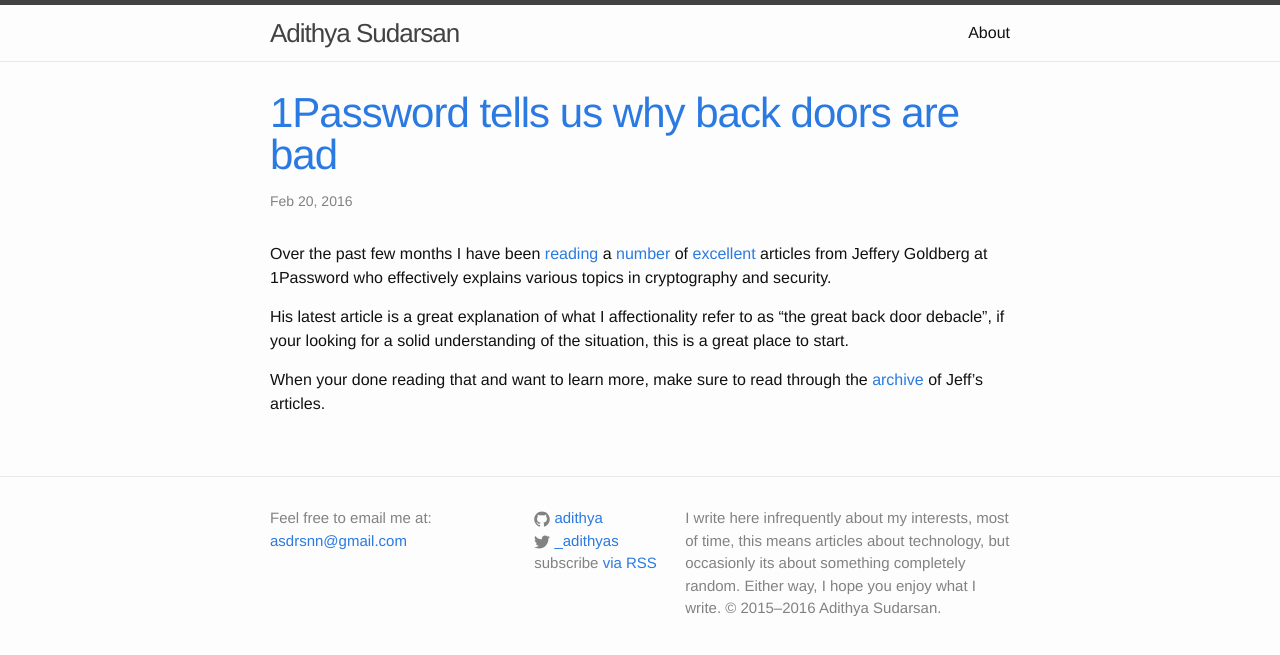
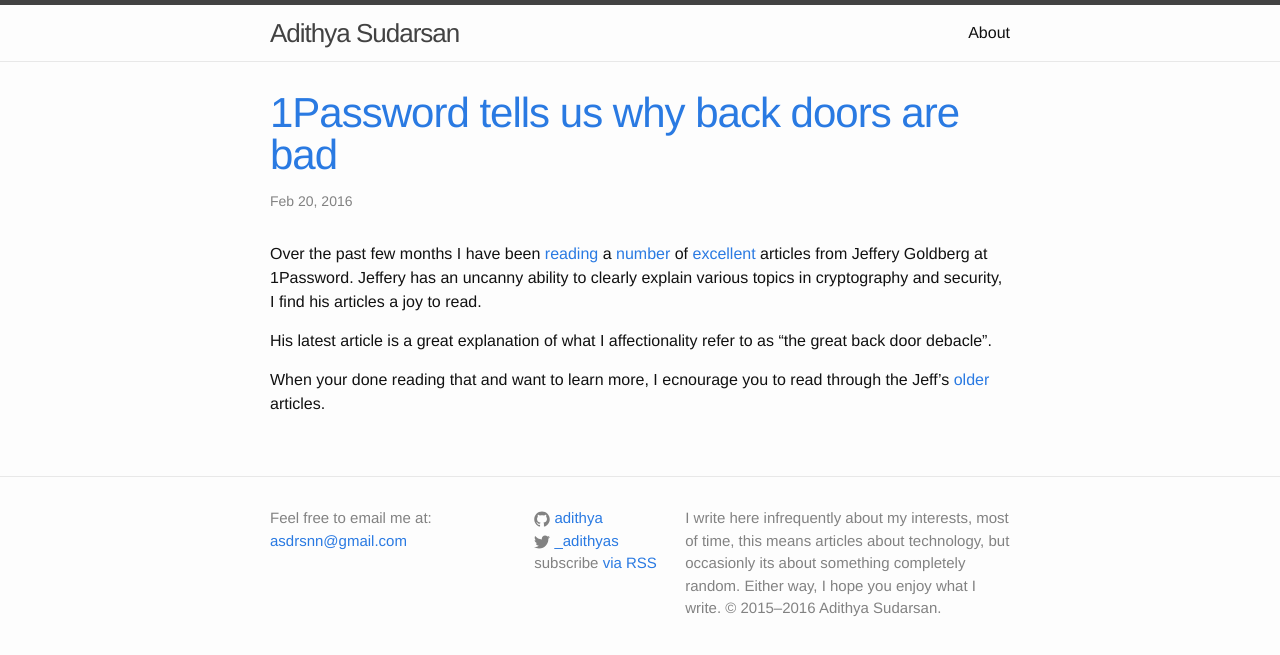
Before and after one commit to adithya/adithya.github.io, a Jekyll site: the page built from _posts/2016-02-20-1Password-why-backdoors-bad.md, in a window 1280 px wide. Shown: the top 655 px of the page. Built offline with Jekyll 4.4.1, drawn with Linux system fonts in a browser that asks for light colours.

Commit message:
new post

```diff
--- a/_posts/2016-02-20-1Password-why-backdoors-bad.md
+++ b/_posts/2016-02-20-1Password-why-backdoors-bad.md
@@ -6,11 +6,11 @@
 external-url: https://blog.agilebits.com/2015/04/29/back-doors-are-bad-for-security-architecture/
 ---
 
-Over the past few months I have been [reading][reading] a [number][number] of [excellent][excellent] articles from Jeffery Goldberg at 1Password who effectively explains various topics in cryptography and security.
+Over the past few months I have been [reading][reading] a [number][number] of [excellent][excellent] articles from Jeffery Goldberg at 1Password. Jeffery has an uncanny ability to clearly explain various topics in cryptography and security, I find his articles a joy to read.
 
-His latest article is a great explanation of what I affectionality refer to as "the great back door debacle", if your looking for a solid understanding of the situation, this is a great place to start.
+His latest article is a great explanation of what I affectionality refer to as "the great back door debacle".
 
-When your done reading that and want to learn more, make sure to read through the [archive ][archive] of Jeff's articles.
+When your done reading that and want to learn more, I ecnourage you to read through the Jeff's [older][archive] articles.
 
 [reading]: https://support.1password.com/authentication-vs-encryption/
 [number]: https://blog.agilebits.com/2016/01/21/when-back-doors-go-bad-mind-your-ps-and-qs/
```
